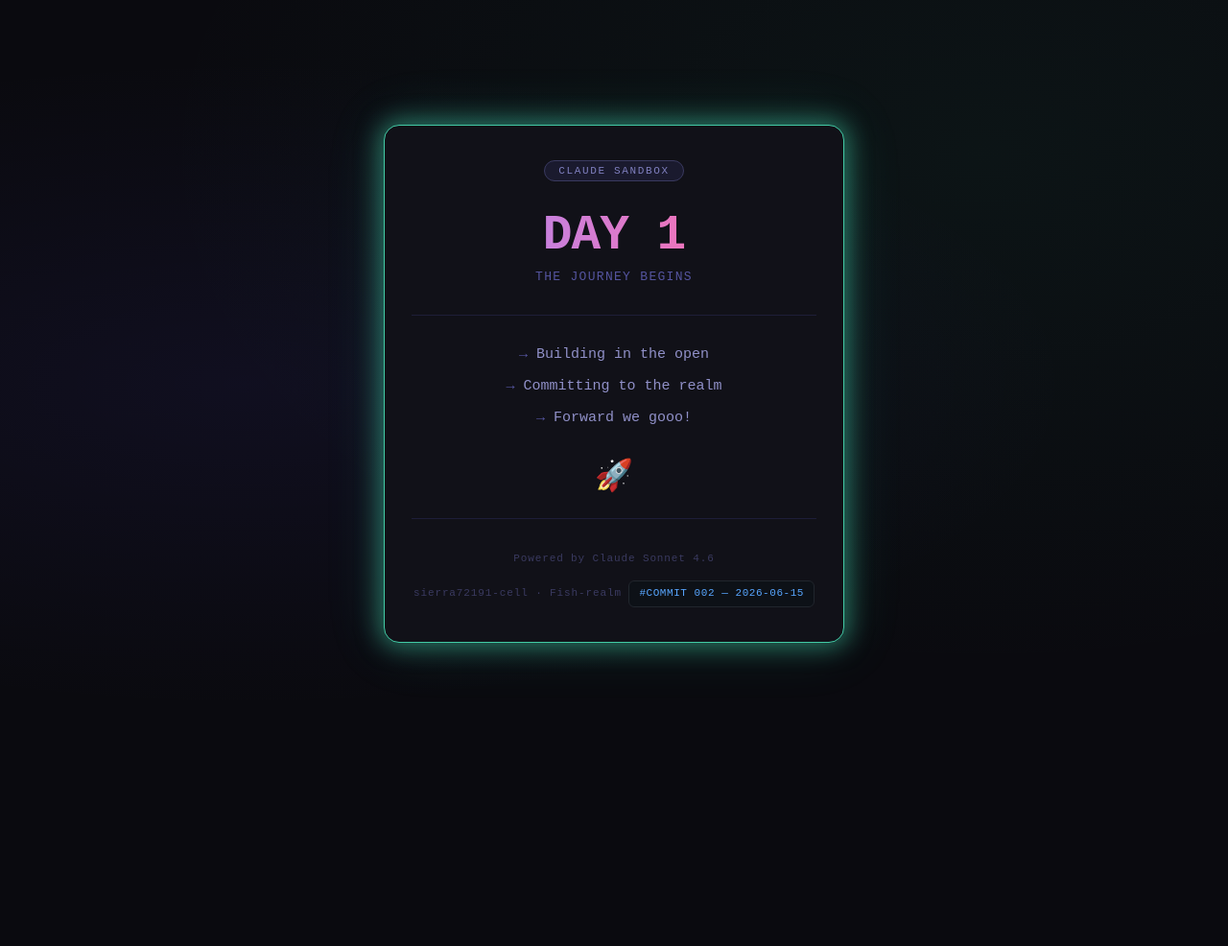
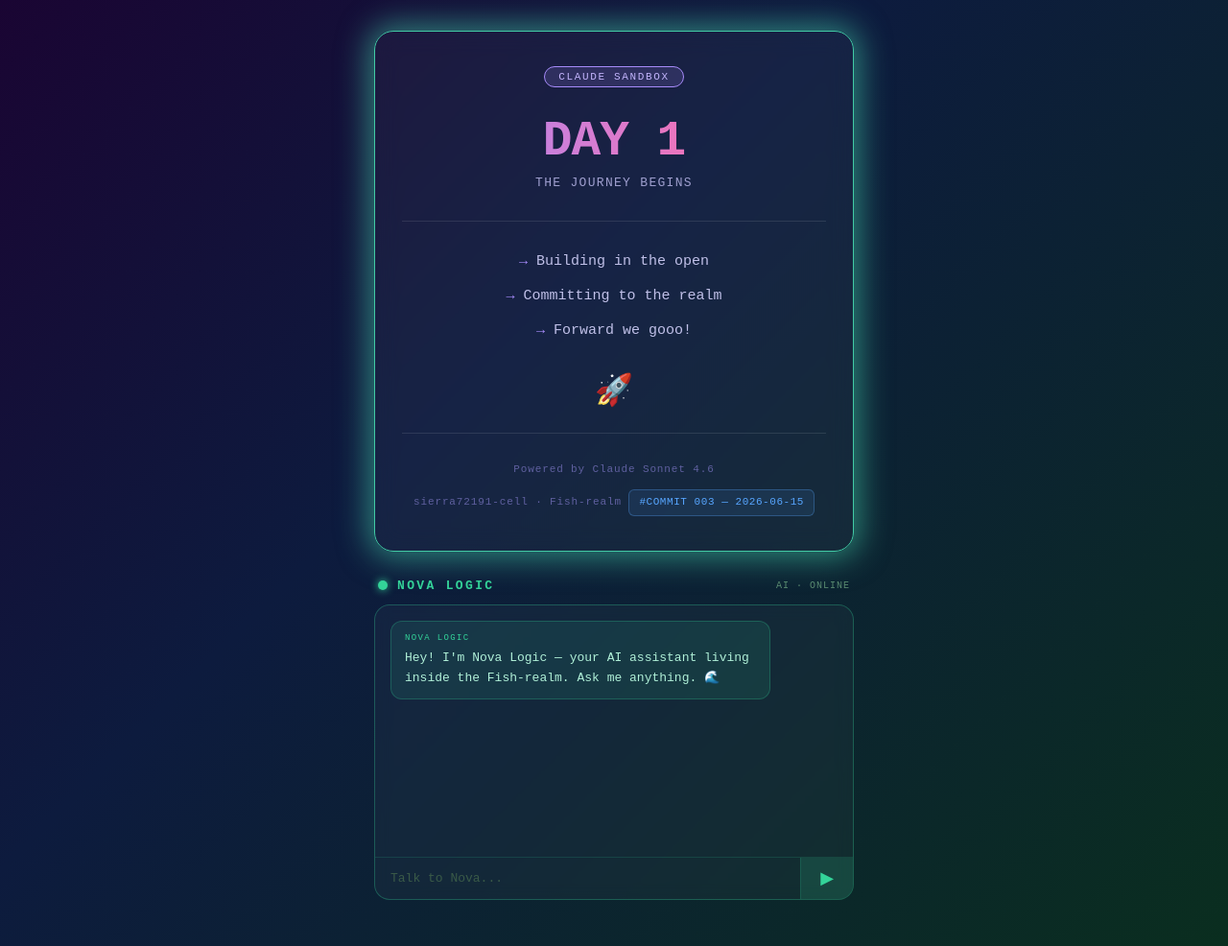
Before and after one commit to sierra72191-cell/Fish-realm, a plain HTML site: page docs/index.html in a window 1280 px wide. Shown: the whole page at 96% size. Before the commit the page ends 800 px from the top, so only its background shows below. Drawn offline with Linux system fonts and the light colour scheme.

Commit message:
feat: Nova Logic AI chatbox + brighter UI refresh

```diff
--- a/docs/index.html
+++ b/docs/index.html
@@ -6,53 +6,52 @@
   <title>Claude Sandbox — Day 1</title>
   <style>
     * { box-sizing: border-box; margin: 0; padding: 0; }
-    @keyframes bgShift {
-      0%   { background-position: 0% 50%; }
-      50%  { background-position: 100% 50%; }
-      100% { background-position: 0% 50%; }
-    }
     @keyframes borderGlow {
-      0%   { box-shadow: 0 0 24px 4px rgba(167,139,250,0.5), 0 0 60px rgba(96,165,250,0.2); border-color: #a78bfa; }
-      33%  { box-shadow: 0 0 24px 4px rgba(52,211,153,0.5), 0 0 60px rgba(52,211,153,0.2); border-color: #34d399; }
-      66%  { box-shadow: 0 0 24px 4px rgba(96,165,250,0.5), 0 0 60px rgba(167,139,250,0.2); border-color: #60a5fa; }
-      100% { box-shadow: 0 0 24px 4px rgba(167,139,250,0.5), 0 0 60px rgba(96,165,250,0.2); border-color: #a78bfa; }
+      0%   { box-shadow: 0 0 32px 6px rgba(167,139,250,0.6); border-color: #a78bfa; }
+      33%  { box-shadow: 0 0 32px 6px rgba(52,211,153,0.6); border-color: #34d399; }
+      66%  { box-shadow: 0 0 32px 6px rgba(96,165,250,0.6); border-color: #60a5fa; }
+      100% { box-shadow: 0 0 32px 6px rgba(167,139,250,0.6); border-color: #a78bfa; }
     }
     @keyframes textPulse {
       0%   { background-position: 0% 50%; }
       50%  { background-position: 100% 50%; }
       100% { background-position: 0% 50%; }
     }
+    @keyframes fadeIn {
+      from { opacity: 0; transform: translateY(8px); }
+      to   { opacity: 1; transform: translateY(0); }
+    }
     body {
-      background: #0a0a0f;
-      background-image: radial-gradient(ellipse at 20% 50%, rgba(100,80,255,0.07) 0%, transparent 60%),
-                        radial-gradient(ellipse at 80% 20%, rgba(52,211,153,0.05) 0%, transparent 60%);
+      background: linear-gradient(135deg, #1a0533 0%, #0d1b3e 40%, #0a2e1f 100%);
       color: #e8e8f0;
       font-family: 'Courier New', Courier, monospace;
       min-height: 100vh;
       display: flex;
       flex-direction: column;
       align-items: center;
-      justify-content: center;
-      padding: 24px 16px;
+      justify-content: flex-start;
+      padding: 32px 16px 48px;
       text-align: center;
     }
     .card {
-      background: #111118;
-      border: 1px solid #a78bfa;
-      border-radius: 16px;
+      background: rgba(255,255,255,0.04);
+      backdrop-filter: blur(12px);
+      border: 1.5px solid #a78bfa;
+      border-radius: 20px;
       padding: 36px 28px;
-      max-width: 480px;
+      max-width: 500px;
       width: 100%;
       animation: borderGlow 4s ease-in-out infinite;
+      margin-bottom: 28px;
     }
     .badge {
       display: inline-block;
-      background: #1a1a2e;
-      border: 1px solid #3a3a60;
+      background: rgba(167,139,250,0.15);
+      border: 1px solid #a78bfa;
       border-radius: 999px;
       font-size: 11px;
       letter-spacing: 0.15em;
-      color: #8080c0;
+      color: #c4b5fd;
       padding: 4px 14px;
       margin-bottom: 28px;
       text-transform: uppercase;
@@ -72,48 +71,154 @@
     }
     .subtitle {
       font-size: 13px;
-      color: #5555a0;
+      color: #a0a0d0;
       letter-spacing: 0.1em;
       text-transform: uppercase;
       margin-bottom: 32px;
     }
     .divider {
       border: none;
-      border-top: 1px solid #1e1e38;
+      border-top: 1px solid rgba(255,255,255,0.1);
       margin: 24px 0;
     }
     .lines {
       list-style: none;
       font-size: 15px;
-      line-height: 2.2;
-      color: #9090c8;
+      line-height: 2.4;
+      color: #c0c0e8;
     }
-    .lines li::before {
-      content: '→ ';
-      color: #5555a0;
-    }
-    .rocket {
-      font-size: 2rem;
-      margin: 24px 0 8px;
-      display: block;
-    }
+    .lines li::before { content: '→ '; color: #a78bfa; }
+    .rocket { font-size: 2rem; margin: 24px 0 8px; display: block; }
     .footer {
-      margin-top: 32px;
+      margin-top: 28px;
       font-size: 11px;
-      color: #3a3a60;
+      color: #6060a0;
       letter-spacing: 0.08em;
       line-height: 1.8;
     }
     .commit {
       display: inline-block;
-      margin-top: 12px;
-      background: #0d1117;
-      border: 1px solid #21262d;
+      margin-top: 10px;
+      background: rgba(88,166,255,0.1);
+      border: 1px solid rgba(88,166,255,0.3);
       border-radius: 6px;
       padding: 3px 10px;
       font-size: 11px;
       color: #58a6ff;
       letter-spacing: 0.05em;
+    }
+    .nova-wrap {
+      max-width: 500px;
+      width: 100%;
+      animation: fadeIn 0.6s ease;
+    }
+    .nova-header {
+      display: flex;
+      align-items: center;
+      gap: 10px;
+      margin-bottom: 12px;
+      padding: 0 4px;
+    }
+    .nova-dot {
+      width: 10px; height: 10px;
+      border-radius: 50%;
+      background: #34d399;
+      box-shadow: 0 0 8px #34d399;
+    }
+    .nova-title {
+      font-size: 13px;
+      letter-spacing: 0.18em;
+      text-transform: uppercase;
+      color: #34d399;
+      font-weight: 700;
+    }
+    .nova-sub {
+      font-size: 10px;
+      color: #5a8a70;
+      letter-spacing: 0.1em;
+      text-transform: uppercase;
+      margin-left: auto;
+    }
+    .nova-box {
+      background: rgba(255,255,255,0.03);
+      border: 1.5px solid rgba(52,211,153,0.3);
+      border-radius: 16px;
+      overflow: hidden;
+      backdrop-filter: blur(8px);
+    }
+    .nova-messages {
+      height: 240px;
+      overflow-y: auto;
+      padding: 16px;
+      display: flex;
+      flex-direction: column;
+      gap: 10px;
+      scroll-behavior: smooth;
+    }
+    .nova-messages::-webkit-scrollbar { width: 4px; }
+    .nova-messages::-webkit-scrollbar-thumb { background: rgba(52,211,153,0.3); border-radius: 4px; }
+    .msg {
+      max-width: 85%;
+      padding: 10px 14px;
+      border-radius: 12px;
+      font-size: 13px;
+      line-height: 1.6;
+      animation: fadeIn 0.3s ease;
+      text-align: left;
+    }
+    .msg.user {
+      align-self: flex-end;
+      background: rgba(167,139,250,0.2);
+      border: 1px solid rgba(167,139,250,0.4);
+      color: #e0d8ff;
+    }
+    .msg.nova {
+      align-self: flex-start;
+      background: rgba(52,211,153,0.1);
+      border: 1px solid rgba(52,211,153,0.25);
+      color: #b0f0d8;
+    }
+    .msg.nova .sender {
+      font-size: 9px;
+      letter-spacing: 0.15em;
+      color: #34d399;
+      text-transform: uppercase;
+      margin-bottom: 4px;
+    }
+    .nova-input-row {
+      display: flex;
+      border-top: 1px solid rgba(52,211,153,0.15);
+    }
+    .nova-input {
+      flex: 1;
+      background: transparent;
+      border: none;
+      outline: none;
+      padding: 14px 16px;
+      font-family: 'Courier New', Courier, monospace;
+      font-size: 13px;
+      color: #e8e8f0;
+    }
+    .nova-input::placeholder { color: #3a5a48; }
+    .nova-send {
+      background: rgba(52,211,153,0.15);
+      border: none;
+      border-left: 1px solid rgba(52,211,153,0.15);
+      color: #34d399;
+      padding: 0 20px;
+      cursor: pointer;
+      font-size: 18px;
+      transition: background 0.2s;
+    }
+    .nova-send:hover { background: rgba(52,211,153,0.28); }
+    .nova-send:disabled { opacity: 0.3; cursor: not-allowed; }
+    .typing {
+      color: #34d399;
+      font-size: 11px;
+      letter-spacing: 0.1em;
+      padding: 4px 16px 8px;
+      text-align: left;
+      min-height: 22px;
     }
   </style>
 </head>
@@ -133,8 +238,83 @@
     <div class="footer">
       Powered by Claude Sonnet 4.6<br>
       sierra72191-cell · Fish-realm
-      <div class="commit">#COMMIT 002 — 2026-06-15</div>
+      <div class="commit">#COMMIT 003 — 2026-06-15</div>
     </div>
   </div>
+
+  <div class="nova-wrap">
+    <div class="nova-header">
+      <div class="nova-dot"></div>
+      <span class="nova-title">Nova Logic</span>
+      <span class="nova-sub">AI · Online</span>
+    </div>
+    <div class="nova-box">
+      <div class="nova-messages" id="messages">
+        <div class="msg nova">
+          <div class="sender">Nova Logic</div>
+          Hey! I'm Nova Logic — your AI assistant living inside the Fish-realm. Ask me anything. 🌊
+        </div>
+      </div>
+      <div class="typing" id="typing"></div>
+      <div class="nova-input-row">
+        <input class="nova-input" id="userInput" type="text" placeholder="Talk to Nova..." maxlength="300" />
+        <button class="nova-send" id="sendBtn" onclick="sendMessage()">▶</button>
+      </div>
+    </div>
+  </div>
+
+  <script>
+    const messagesEl = document.getElementById('messages');
+    const typingEl = document.getElementById('typing');
+    const inputEl = document.getElementById('userInput');
+    const sendBtn = document.getElementById('sendBtn');
+    inputEl.addEventListener('keydown', e => { if (e.key === 'Enter') sendMessage(); });
+    async function sendMessage() {
+      const text = inputEl.value.trim();
+      if (!text) return;
+      inputEl.value = '';
+      sendBtn.disabled = true;
+      appendMsg('user', text);
+      typingEl.textContent = 'Nova Logic is thinking...';
+      scrollBottom();
+      try {
+        const res = await fetch('https://api.anthropic.com/v1/messages', {
+          method: 'POST',
+          headers: { 'Content-Type': 'application/json' },
+          body: JSON.stringify({
+            model: 'claude-sonnet-4-6',
+            max_tokens: 1000,
+            system: 'You are Nova Logic, a sleek and friendly AI assistant embedded in the Fish-realm sandbox project on GitHub Pages. You are helpful, a little playful, and concise. Keep replies under 3 sentences unless asked for more. You know this is a living project being built in the open by sierra72191-cell.',
+            messages: [{ role: 'user', content: text }]
+          })
+        });
+        const data = await res.json();
+        const reply = data.content?.[0]?.text || 'Signal lost. Try again! 🌊';
+        typingEl.textContent = '';
+        appendMsg('nova', reply);
+      } catch(e) {
+        typingEl.textContent = '';
+        appendMsg('nova', 'Connection hiccup — try again in a sec!');
+      }
+      sendBtn.disabled = false;
+      scrollBottom();
+    }
+    function appendMsg(role, text) {
+      const div = document.createElement('div');
+      div.className = 'msg ' + role;
+      if (role === 'nova') {
+        div.innerHTML = '<div class="sender">Nova Logic</div>' + escHtml(text);
+      } else {
+        div.textContent = text;
+      }
+      messagesEl.appendChild(div);
+    }
+    function escHtml(s) {
+      return s.replace(/&/g,'&amp;').replace(/</g,'&lt;').replace(/>/g,'&gt;');
+    }
+    function scrollBottom() {
+      messagesEl.scrollTop = messagesEl.scrollHeight;
+    }
+  </script>
 </body>
 </html>
```
